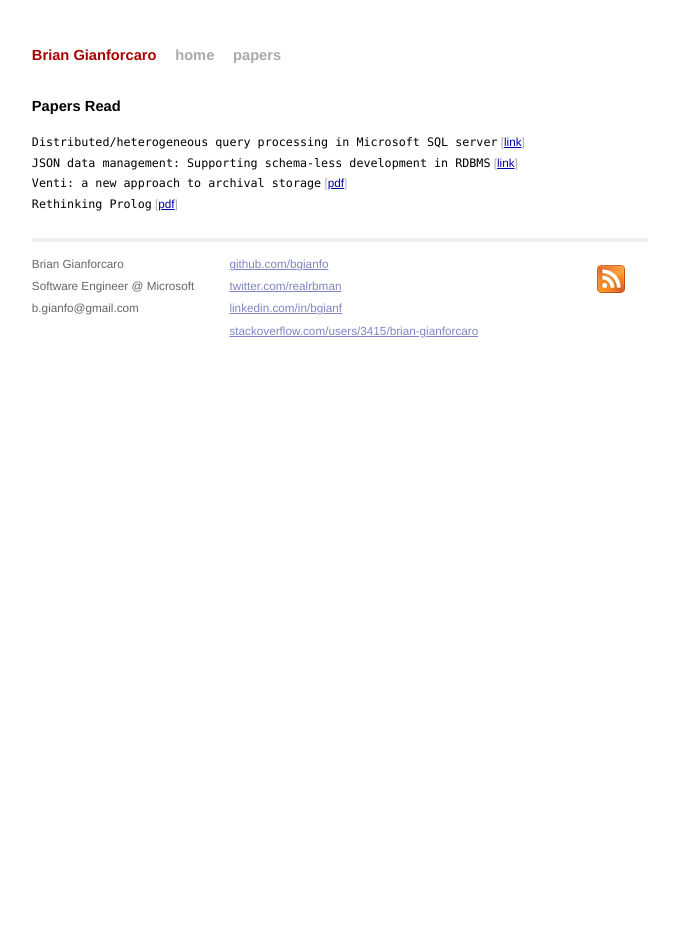
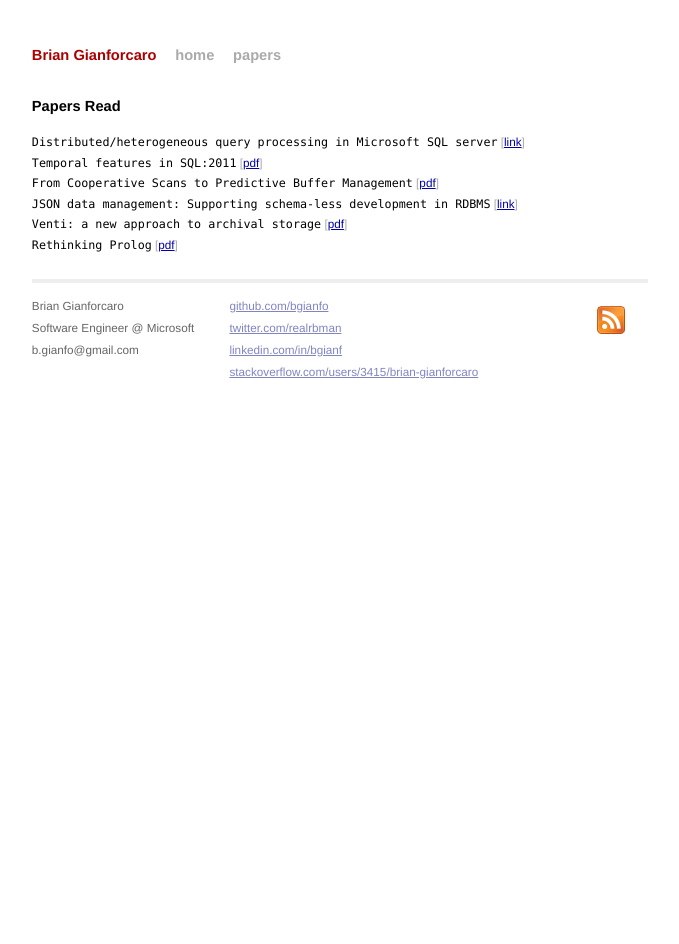
Before and after one commit to bgianfo/bgianfo.github.io, a Jekyll site: the page built from papers/index.html, in a window 1280 px wide. Shown: the whole page, without its empty margins (300-979 px from the left). Built offline with Jekyll 4.4.1, drawn with Linux system fonts in a browser that asks for light colours; Markdown is read by kramdown in place of the engine named in the settings.

Commit message:
Add Temporal + Coop Scan paper

```diff
--- a/papers/index.html
+++ b/papers/index.html
@@ -7,6 +7,8 @@
   <h1>Papers Read</h1>
   <ul class="papers-list">
       <li><span>Distributed/heterogeneous query processing in Microsoft SQL server</span> [<a href="http://ieeexplore.ieee.org/xpls/abs_all.jsp?arnumber=1410211&tag=1">link</a>]</li>
+      <li><span>Temporal features in SQL:2011</span> [<a href="http://www.sigmod.org/publications/sigmod-record/1209/pdfs/07.industry.kulkarni.pdf">pdf</a>]</li>
+      <li><span>From Cooperative Scans to Predictive Buffer Management</span> [<a href="http://vldb.org/pvldb/vol5/p1759_michalswitakowski_vldb2012.pdf">pdf</a>]</li>
       <li><span>JSON data management: Supporting schema-less development in RDBMS</span> [<a href="http://dl.acm.org/citation.cfm?id=2595628">link</a>]</li>
       <li><span>Venti: a new approach to archival storage</span> [<a href="http://www.plan9.bell-labs.com/sys/doc/venti/venti.pdf">pdf</a>]</li>
       <li><span>Rethinking Prolog</span> [<a href="http://okmij.org/ftp/kakuritu/rethinking.pdf">pdf</a>]</li>
```
